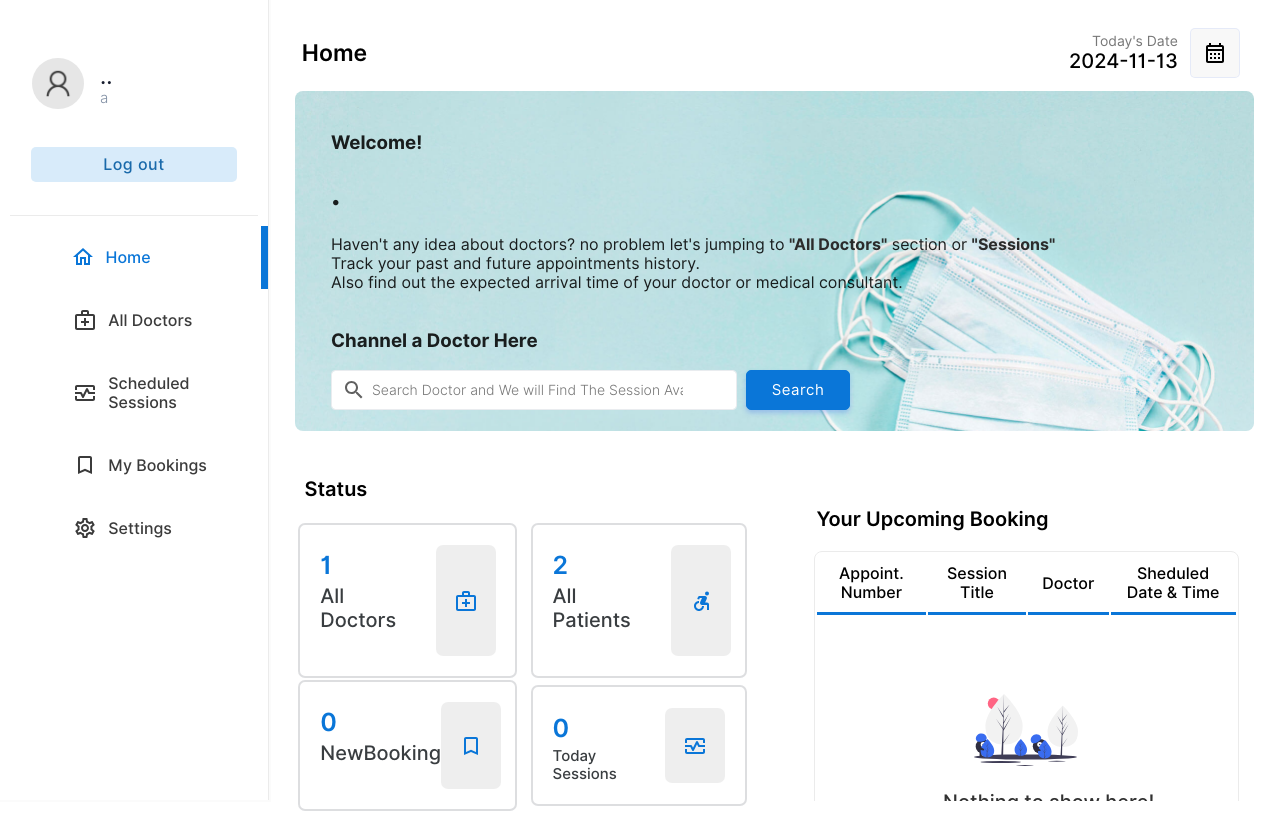
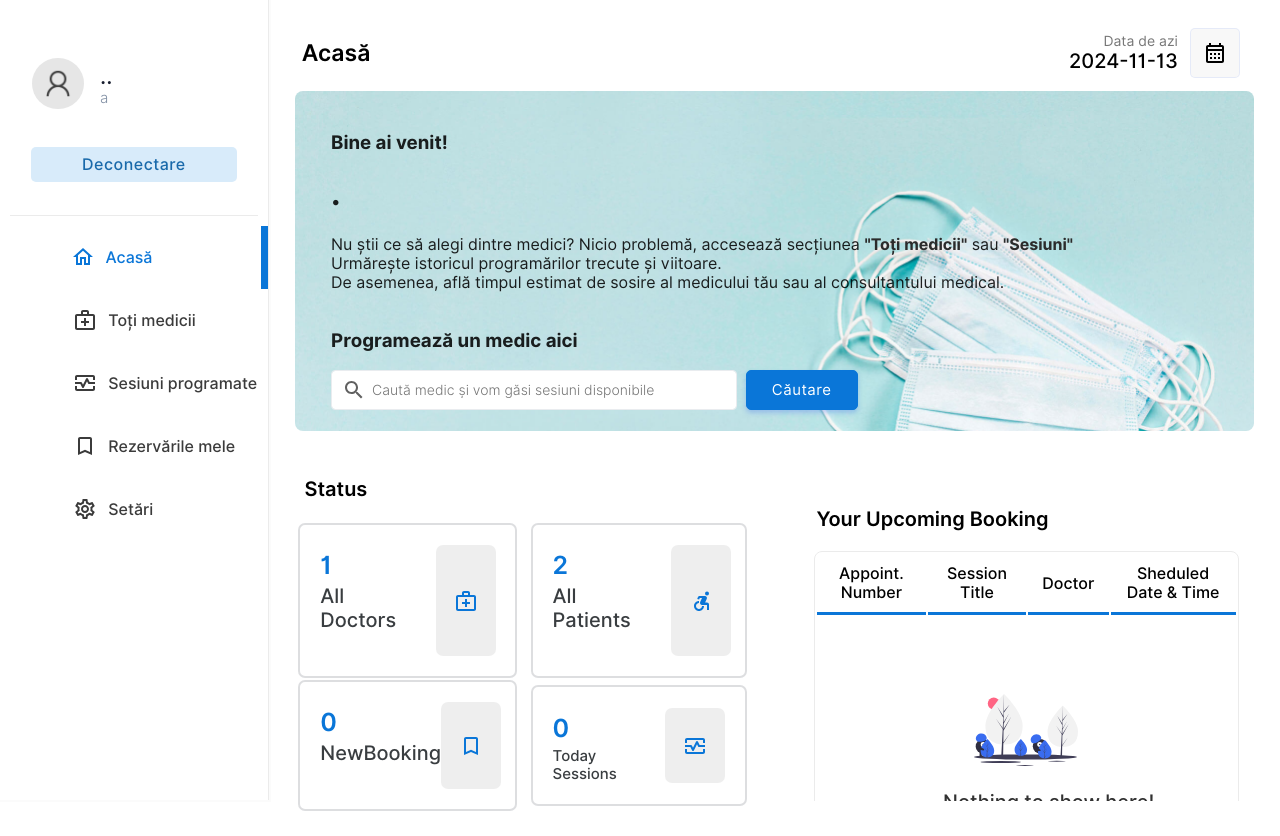
Before and after one commit to dumitru2503/student, a PHP site: page /patient/index.php in a window 1280 px wide. Run offline with PHP 8.4, Linux system fonts and the light colour scheme; a user stored in the database is signed in; data comes from the database, SQL or seed files in the repository; data that the repository does not hold is empty.

Commit message:
Language changed

```diff
--- a/patient/index.php
+++ b/patient/index.php
@@ -1,5 +1,5 @@
 <!DOCTYPE html>
-<html lang="en">
+<html lang="ro">
 
 <head>
     <meta charset="UTF-8">
@@ -9,7 +9,7 @@
     <link rel="stylesheet" href="../css/main.css">
     <link rel="stylesheet" href="../css/admin.css">
 
-    <title>Dashboard</title>
+    <title>Panou de control</title>
     <style>
         .dashbord-tables {
             animation: transitionIn-Y-over 0.5s;
@@ -24,14 +24,12 @@
             animation: transitionIn-Y-bottom 0.5s;
         }
     </style>
-
-
 </head>
 
 <body>
     <?php
 
-    //learn from w3schools.com
+    //învățați de pe w3schools.com
 
     session_start();
 
@@ -46,8 +44,7 @@
         header("location: ../login.php");
     }
 
-
-    //import database
+    //importă baza de date
     include("../connection.php");
 
     $sqlmain = "select * from patient where pemail=?";
@@ -59,10 +56,6 @@
 
     $userid = $userfetch["pid"];
     $username = $userfetch["pname"];
-
-
-    //echo $userid;
-    //echo $username;
 
     ?>
     <div class="container">
@@ -82,7 +75,7 @@
                             </tr>
                             <tr>
                                 <td colspan="2">
-                                    <a href="../logout.php"><input type="button" value="Log out"
+                                    <a href="../logout.php"><input type="button" value="Deconectare"
                                             class="logout-btn btn-primary-soft btn"></a>
                                 </td>
                             </tr>
@@ -93,7 +86,7 @@
                     <td class="menu-btn menu-icon-home menu-active menu-icon-home-active">
                         <a href="index.php" class="non-style-link-menu non-style-link-menu-active">
                             <div>
-                                <p class="menu-text">Home</p>
+                                <p class="menu-text">Acasă</p>
                         </a>
         </div></a>
         </td>
@@ -102,7 +95,7 @@
             <td class="menu-btn menu-icon-doctor">
                 <a href="doctors.php" class="non-style-link-menu">
                     <div>
-                        <p class="menu-text">All Doctors</p>
+                        <p class="menu-text">Toți medicii</p>
                 </a>
     </div>
     </td>
@@ -112,7 +105,7 @@
         <td class="menu-btn menu-icon-session">
             <a href="schedule.php" class="non-style-link-menu">
                 <div>
-                    <p class="menu-text">Scheduled Sessions</p>
+                    <p class="menu-text">Sesiuni programate</p>
                 </div>
             </a>
         </td>
@@ -121,7 +114,7 @@
         <td class="menu-btn menu-icon-appoinment">
             <a href="appointment.php" class="non-style-link-menu">
                 <div>
-                    <p class="menu-text">My Bookings</p>
+                    <p class="menu-text">Rezervările mele</p>
             </a></div>
         </td>
     </tr>
@@ -129,7 +122,7 @@
         <td class="menu-btn menu-icon-settings">
             <a href="settings.php" class="non-style-link-menu">
                 <div>
-                    <p class="menu-text">Settings</p>
+                    <p class="menu-text">Setări</p>
             </a></div>
         </td>
     </tr>
@@ -142,7 +135,7 @@
             <tr>
 
                 <td colspan="1" class="nav-bar">
-                    <p style="font-size: 23px;padding-left:12px;font-weight: 600;margin-left:20px;">Home</p>
+                    <p style="font-size: 23px;padding-left:12px;font-weight: 600;margin-left:20px;">Acasă</p>
 
                 </td>
                 <td width="25%">
@@ -150,7 +143,7 @@
                 </td>
                 <td width="15%">
                     <p style="font-size: 14px;color: rgb(119, 119, 119);padding: 0;margin: 0;text-align: right;">
-                        Today's Date
+                        Data de azi
                     </p>
                     <p class="heading-sub12" style="padding: 0;margin: 0;">
                         <?php
@@ -164,7 +157,6 @@
                         $doctorrow = $database->query("select  * from  doctor;");
                         $appointmentrow = $database->query("select  * from  appointment where appodate>='$today';");
                         $schedulerow = $database->query("select  * from  schedule where scheduledate='$today';");
-
 
                         ?>
                     </p>
@@ -184,21 +176,22 @@
                             border="0">
                             <tr>
                                 <td>
-                                    <h3>Welcome!</h3>
+                                    <h3>Bine ai venit!</h3>
                                     <h1><?php echo $username ?>.</h1>
-                                    <p>Haven't any idea about doctors? no problem let's jumping to
-                                        <a href="doctors.php" class="non-style-link"><b>"All Doctors"</b></a> section or
-                                        <a href="schedule.php" class="non-style-link"><b>"Sessions"</b> </a><br>
-                                        Track your past and future appointments history.<br>Also find out the expected
-                                        arrival time of your doctor or medical consultant.<br><br>
+                                    <p>Nu știi ce să alegi dintre medici? Nicio problemă, accesează secțiunea
+                                        <a href="doctors.php" class="non-style-link"><b>"Toți medicii"</b></a> sau
+                                        <a href="schedule.php" class="non-style-link"><b>"Sesiuni"</b> </a><br>
+                                        Urmărește istoricul programărilor trecute și viitoare.<br>De asemenea, află
+                                        timpul estimat
+                                        de sosire al medicului tău sau al consultantului medical.<br><br>
                                     </p>
 
-                                    <h3>Channel a Doctor Here</h3>
+                                    <h3>Programează un medic aici</h3>
                                     <form action="schedule.php" method="post" style="display: flex">
 
                                         <input type="search" name="search" class="input-text "
-                                            placeholder="Search Doctor and We will Find The Session Available"
-                                            list="doctors" style="width:45%;">&nbsp;&nbsp;
+                                            placeholder="Caută medic și vom găsi sesiuni disponibile" list="doctors"
+                                            style="width:45%;">&nbsp;&nbsp;
 
                                         <?php
                                         echo '<datalist id="doctors">';
@@ -217,7 +210,7 @@
                                         ?>
 
 
-                                        <input type="Submit" value="Search" class="login-btn btn-primary btn"
+                                        <input type="Submit" value="Căutare" class="login-btn btn-primary btn"
                                             style="padding-left: 25px;padding-right: 25px;padding-top: 10px;padding-bottom: 10px;">
 
                                         <br>
```
